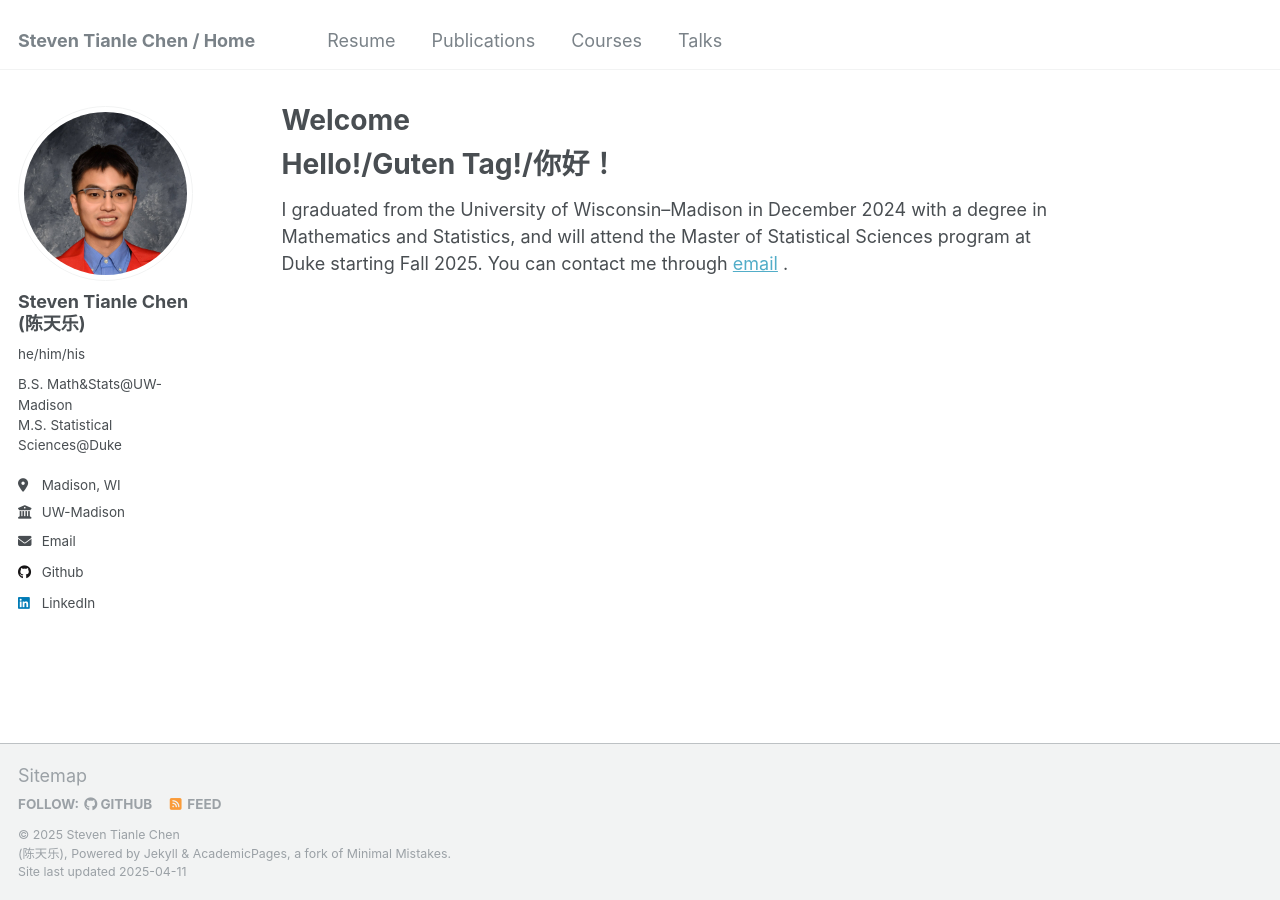
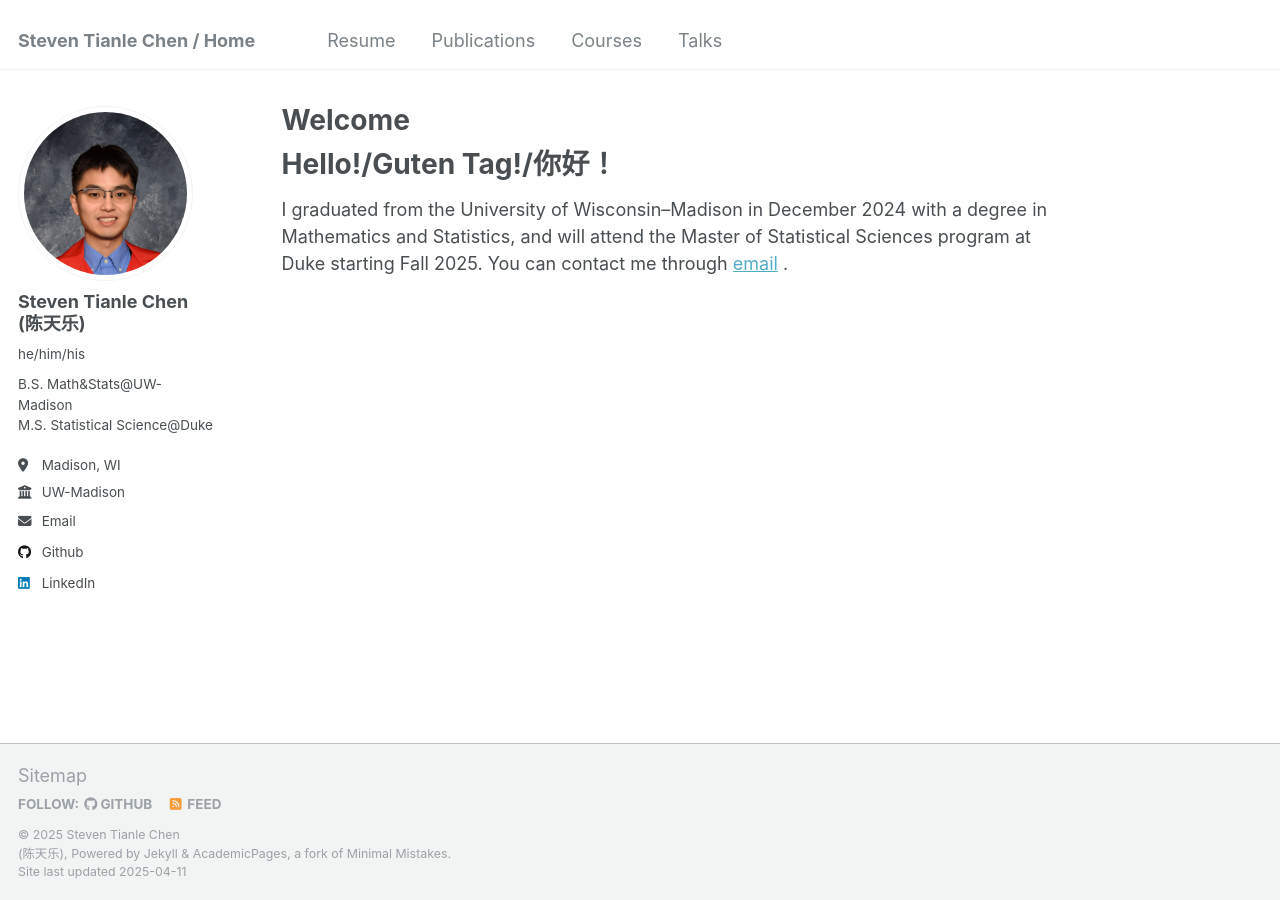
Before and after one commit to sttlchen/sttlchen.github.io, a Jekyll site: the page built from _pages/about.md, in a window 1280 px wide. Built offline with Jekyll 4.4.1, drawn with Linux system fonts in a browser that asks for light colours.

Commit message:
Update _config.yml

```diff
--- a/_config.yml
+++ b/_config.yml
@@ -11,7 +11,7 @@ locale                   : "en-US"
 title                    : "Steven Tianle Chen / Home"
 title_separator          : "-"
 name                     : &name "Steven Tianle Chen <br> (陈天乐)"
-description              : &description "B.S. Math&Stats@UW-Madison <br> M.S. Statistical Sciences@Duke"
+description              : &description "B.S. Math&Stats@UW-Madison <br> M.S. Statistical Science@Duke"
 url                      : https://sttlchen.github.io # the base hostname & protocol for your site e.g. "https://mmistakes.github.io"
 baseurl                  : "" # the subpath of your site, e.g. "/blog"
 repository               : "sttlchen/sttlchen.github.io"
@@ -24,7 +24,7 @@ author:
   avatar           : "Grad Portrait.jpg"
   name             : "Steven Tianle Chen <br> (陈天乐)"
   pronouns         : "he/him/his"
-  bio              : "B.S. Math&Stats@UW-Madison <br> M.S. Statistical Sciences@Duke"
+  bio              : "B.S. Math&Stats@UW-Madison <br> M.S. Statistical Science@Duke"
   location         : "Madison, WI"
   employer         : "UW-Madison"
   uri              : # URL
```
